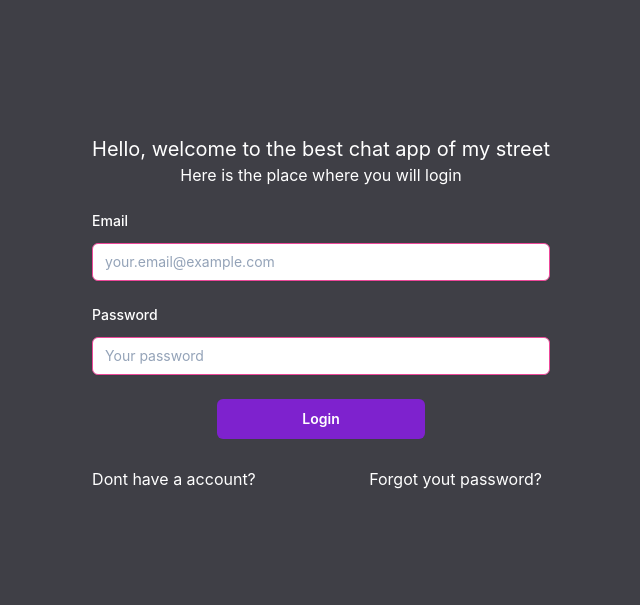
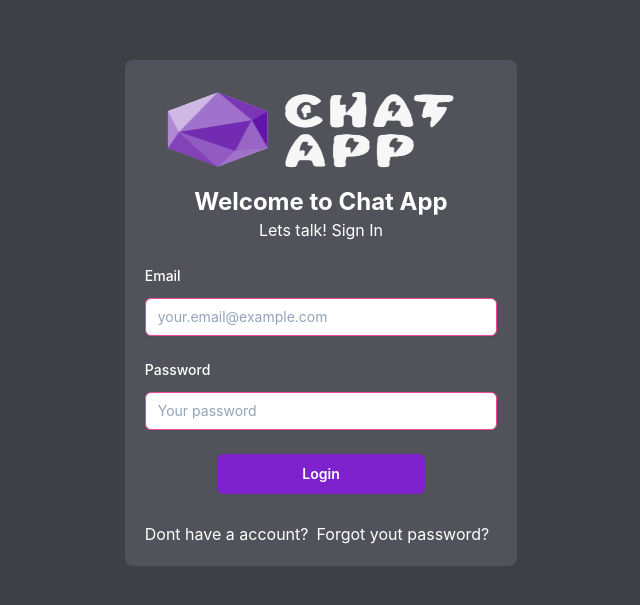
Before and after one commit to Kelvis-fernando/chat-app, a Next.js app: page / in a window 1280 px wide. Shown: the part 151-756 px from the top of the page, without its empty margins (319-959 px from the left). Built offline with nearby package versions, Linux system fonts and the light colour scheme.

Commit message:
adjusted thr layout for the fomrms

```diff
--- a/src/components/layout/TitleAndSubtitle.tsx
+++ b/src/components/layout/TitleAndSubtitle.tsx
@@ -6,7 +6,7 @@ interface TitleAndSubtitleProps {
 const TitleAndSubtitle = (props: TitleAndSubtitleProps) => {
    return (
       <header className="text-center">
-         <h1 className="text-xl">{props.title}</h1>
+         <h1 className="text-2xl font-bold">{props.title}</h1>
          <h3>{props.subtitle}</h3>
       </header>
    );
--- a/src/pages/auth/forgotPassword.tsx
+++ b/src/pages/auth/forgotPassword.tsx
@@ -4,6 +4,7 @@ import styles from "../../styles/auth/ForgotPassword.module.scss";
 import { useForm, SubmitHandler } from "react-hook-form";
 import TitleAndSubtitle from "../../components/layout/TitleAndSubtitle";
 import { ArrowLeft } from "phosphor-react";
+import Image from "next/image";
 
 interface ForgotPasswordInput {
    email: string;
@@ -22,12 +23,18 @@ const ForgotPassword: NextPage = () => {
 
    return (
       <main className={styles.ForgotPassword}>
-         <div>
+         <div className={styles.formBox}>
+            <Image
+               className="flex justify-center"
+               src="/chatapp-logo.png"
+               alt="Logo App chat"
+               width={320}
+               height={100}
+            />
+            s
             <TitleAndSubtitle
                title={"Forgot you password?"}
-               subtitle={
-                  "No problem, tell us your e-mail and we will recover it for you!"
-               }
+               subtitle={"No problem, we will recover it for you!"}
             />
             <form onSubmit={handleSubmit(onSubmit)}>
                <div className="mt-6">
--- a/src/pages/auth/signIn.tsx
+++ b/src/pages/auth/signIn.tsx
@@ -3,6 +3,7 @@ import Link from "next/link";
 import styles from "../../styles/auth/SignIn.module.scss";
 import { useForm, SubmitHandler } from "react-hook-form";
 import TitleAndSubtitle from "../../components/layout/TitleAndSubtitle";
+import Image from "next/image";
 
 interface signIn {
    email: string;
@@ -21,10 +22,17 @@ const SignIn: NextPage = () => {
 
    return (
       <main className={styles.signIn}>
-         <div>
+         <div className={styles.formBox}>
+            <Image
+               className="flex justify-center"
+               src="/chatapp-logo.png"
+               alt="Logo App chat"
+               width={320}
+               height={100}
+            />
             <TitleAndSubtitle
-               title={"Hello, welcome to the best chat app of my street"}
-               subtitle={"Here is the place where you will login"}
+               title={"Welcome to Chat App"}
+               subtitle={"Lets talk! Sign In"}
             />
             <form onSubmit={handleSubmit(onSubmit)}>
                {errors.email && <span>This field is required</span>}
--- a/src/pages/auth/signUp.tsx
+++ b/src/pages/auth/signUp.tsx
@@ -4,6 +4,7 @@ import styles from "../../styles/auth/SignUp.module.scss";
 import { useForm, SubmitHandler } from "react-hook-form";
 import TitleAndSubtitle from "../../components/layout/TitleAndSubtitle";
 import { SignIn } from "phosphor-react";
+import Image from "next/image";
 
 interface SignUpInputs {
    username: string;
@@ -24,9 +25,16 @@ const SignUp: NextPage = () => {
 
    return (
       <main className={styles.signUp}>
-         <div>
+         <div className={styles.formBox}>
+            <Image
+               className="flex justify-center"
+               src="/chatapp-logo.png"
+               alt="Logo App chat"
+               width={320}
+               height={100}
+            />
             <TitleAndSubtitle
-               title={"Here you can create your own account"}
+               title={"Create your own account"}
                subtitle={"Lets do it!"}
             />
             <form onSubmit={handleSubmit(onSubmit)}>
--- a/src/styles/auth/ForgotPassword.module.scss
+++ b/src/styles/auth/ForgotPassword.module.scss
@@ -3,6 +3,9 @@
    justify-content: center;
    align-items: center;
    @apply bg-zinc-700 h-[100vh] text-white;
+
+   .formBox {
+      @apply bg-zinc-600 p-5 rounded-lg;
    }
 
    .ForgotPasswordInput {
@@ -12,3 +15,4 @@
    .ForgotPasswordButton {
       @apply bg-purple-700 hover:bg-purple-800 w-52 py-2.5 text-sm leading-5 rounded-md font-semibold text-white duration-100 transition ease-in-out delay-100;
    }
+}
--- a/src/styles/auth/SignIn.module.scss
+++ b/src/styles/auth/SignIn.module.scss
@@ -1,8 +1,9 @@
 .signIn {
-   display: flex;
-   justify-content: center;
    align-items: center;
-   @apply bg-zinc-700 h-[100vh] text-white;
+   @apply flex justify-center bg-zinc-700 h-[100vh] text-white p-5;
+
+   .formBox {
+      @apply bg-zinc-600 p-5 rounded-lg;
    }
 
    .signinInput {
@@ -17,3 +18,4 @@
       display: flex;
       justify-content: space-between;
    }
+}
```
Also changed, not shown: src/styles/auth/SignUp.module.scss (+5 -3 lines), public/chatapp-icon.png (added), public/chatapp-logo.png (added). Lines whose indentation alone changed are shown as unchanged.
